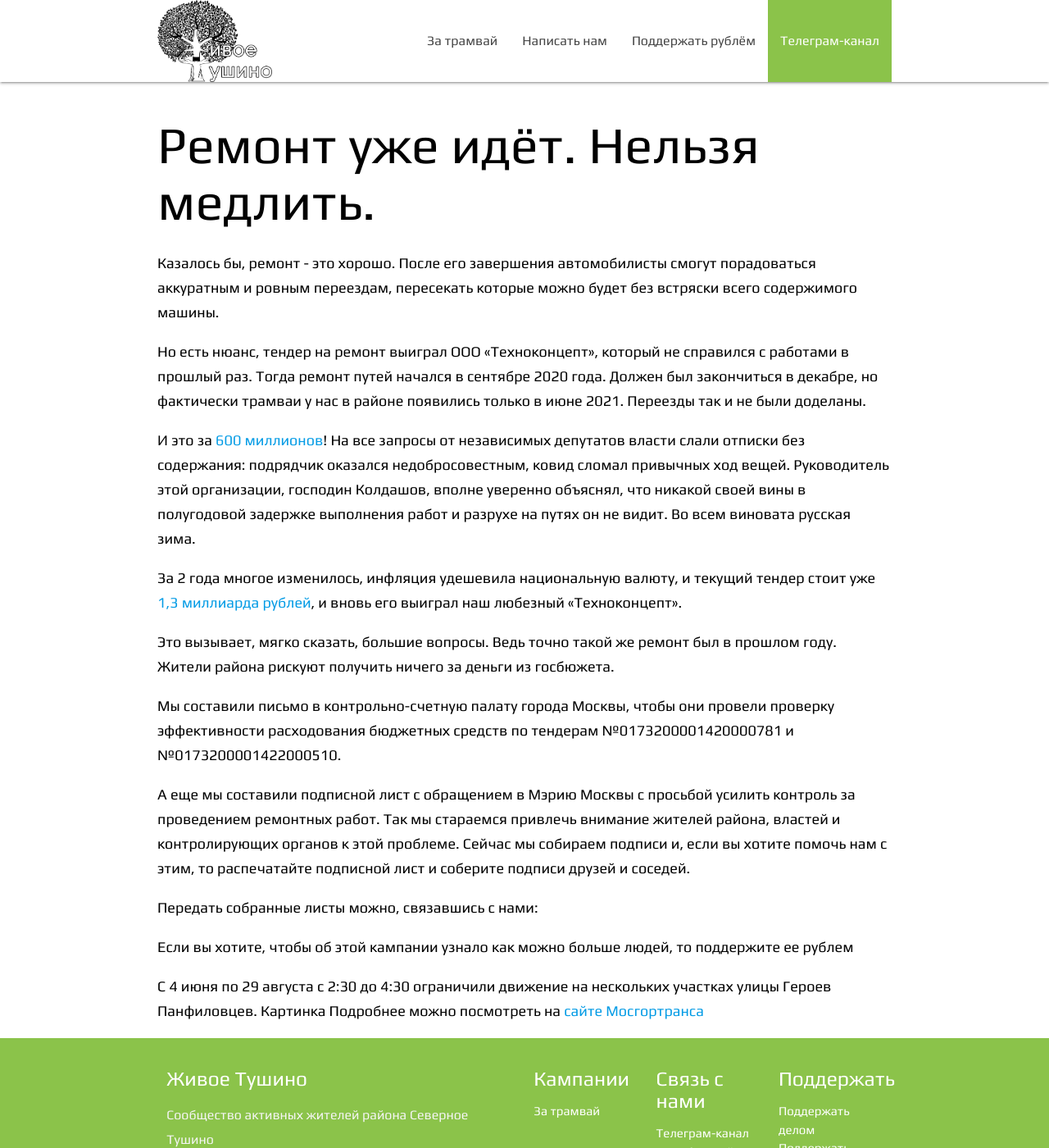
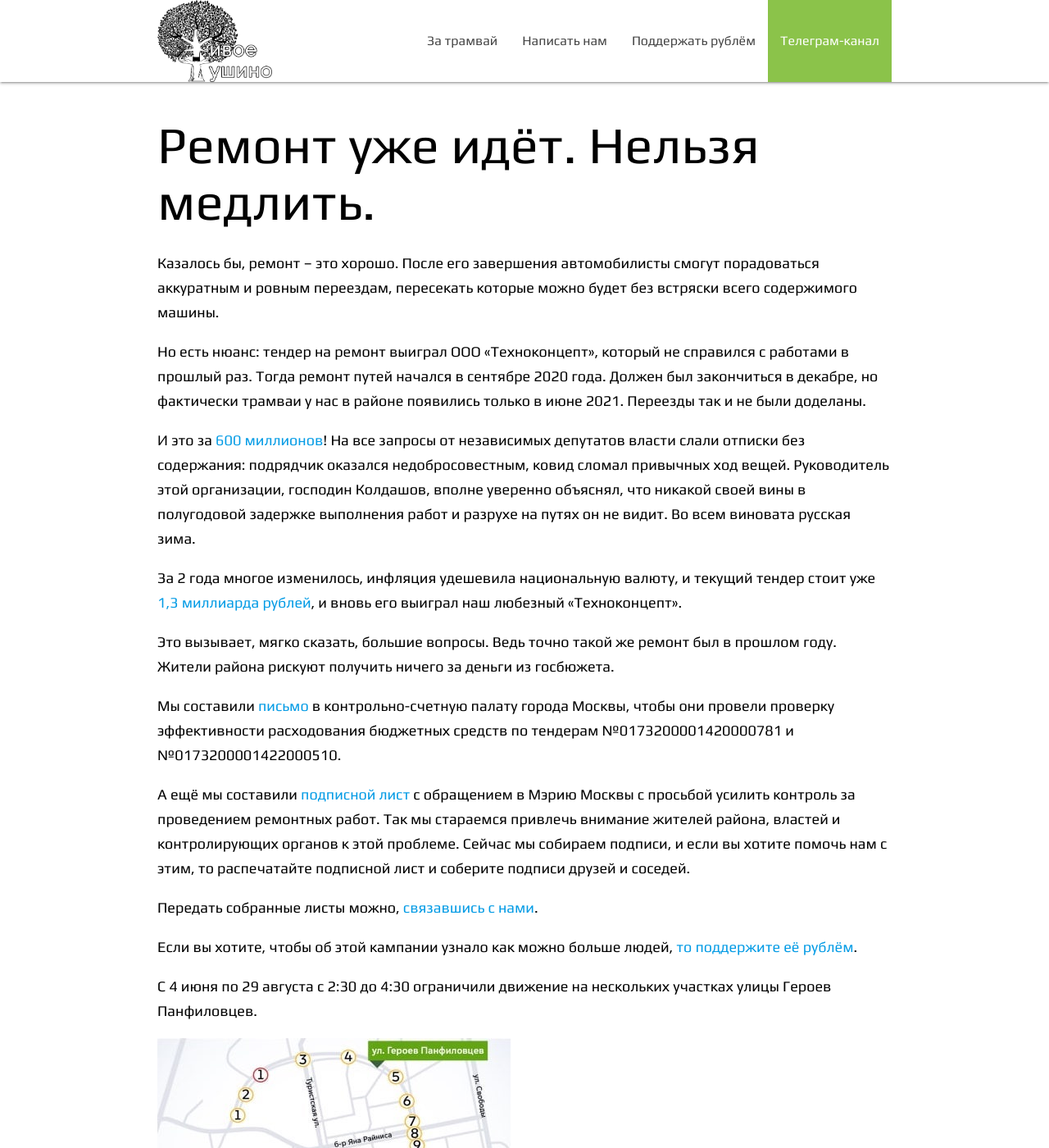
Before and after one commit to Pavel6625/live-tushino, a Jekyll site: the page built from trams.markdown, in a window 1280 px wide and 1400 px high. Shown: the whole window at 82% size. Built offline with Jekyll 4.4.1, drawn with Linux system fonts in a browser that asks for light colours; some of the changed text lies outside the part shown.

Commit message:
Update tram campaign page

```diff
--- a/trams.markdown
+++ b/trams.markdown
@@ -5,9 +5,9 @@ permalink: /campaigns/tram
 ---
 # Ремонт уже идёт. Нельзя медлить.
 
-Казалось бы, ремонт - это хорошо. После его завершения автомобилисты смогут порадоваться аккуратным и ровным переездам, пересекать которые можно будет без встряски всего содержимого машины.
+Казалось бы, ремонт – это хорошо. После его завершения автомобилисты смогут порадоваться аккуратным и ровным переездам, пересекать которые можно будет без встряски всего содержимого машины.
 
-Но есть нюанс, тендер на ремонт выиграл ООО «Техноконцепт», который не справился с работами в прошлый раз. Тогда ремонт путей начался в сентябре 2020 года. Должен был закончиться в декабре, но фактически трамваи у нас в районе появились только в июне 2021. Переезды так и не были доделаны.
+Но есть нюанс: тендер на ремонт выиграл ООО «Техноконцепт», который не справился с работами в прошлый раз. Тогда ремонт путей начался в сентябре 2020 года. Должен был закончиться в декабре, но фактически трамваи у нас в районе появились только в июне 2021. Переезды так и не были доделаны.
 
 И это за [600 миллионов](https://zakupki.gov.ru/epz/order/notice/ea20/view/common-info.html?regNumber=0173200001420000781)! На все запросы от независимых депутатов власти слали отписки без содержания: подрядчик оказался недобросовестным, ковид сломал привычных ход вещей. Руководитель этой организации, господин Колдашов, вполне уверенно объяснял, что никакой своей вины в полугодовой задержке выполнения работ и разрухе на путях он не видит. Во всем виновата русская зима.
 
@@ -15,15 +15,17 @@ permalink: /campaigns/tram
 
 Это вызывает, мягко сказать, большие вопросы. Ведь точно такой же ремонт был в прошлом году. Жители района рискуют получить ничего за деньги из госбюжета.
 
-Мы составили письмо в контрольно-счетную палату города Москвы, чтобы они провели проверку эффективности расходования бюджетных средств по тендерам №0173200001420000781 и №0173200001422000510.
+Мы составили [письмо](/assets/doc/Заявление в КСП.pdf) в контрольно-счетную палату города Москвы, чтобы они провели проверку эффективности расходования бюджетных средств по тендерам №0173200001420000781 и №0173200001422000510.
 
-А еще мы составили подписной лист с обращением в Мэрию Москвы с просьбой усилить контроль за проведением ремонтных работ. Так мы стараемся привлечь внимание жителей района, властей и контролирующих органов к этой проблеме.
-Сейчас мы собираем подписи и, если вы хотите помочь нам с этим, то распечатайте подписной лист и соберите подписи друзей и соседей.
+А ещё мы составили [подписной лист](/assets/doc/подписной лист.pdf) с обращением в Мэрию Москвы с просьбой усилить контроль за проведением ремонтных работ. Так мы стараемся привлечь внимание жителей района, властей и контролирующих органов к этой проблеме.
+Сейчас мы собираем подписи, и если вы хотите помочь нам с этим, то распечатайте подписной лист и соберите подписи друзей и соседей.
 
-Передать собранные листы можно, связавшись с нами:
+Передать собранные листы можно, [связавшись с нами](https://t.me/tushino_keep_bot).
 
-Если вы хотите, чтобы об этой кампании узнало как можно больше людей, то поддержите ее рублем
+Если вы хотите, чтобы об этой кампании узнало как можно больше людей, [то поддержите её рублём](https://www.tinkoff.ru/cf/9soXm4ROuw).
 
 С 4 июня по 29 августа с 2:30 до 4:30 ограничили движение на нескольких участках улицы Героев Панфиловцев.
-Картинка
-Подробнее можно посмотреть на [сайте Мосгортранса](https://transport.mos.ru/mostrans/all_news/110335)
+
+<img src="/assets/img/Перекрытия.jpeg">
+
+Подробнее можно посмотреть на [сайте Мосгортранса](https://transport.mos.ru/mostrans/all_news/110335).
```
Also changed, not shown: assets/img/Перекрытия.jpeg (added), 2 other files.
